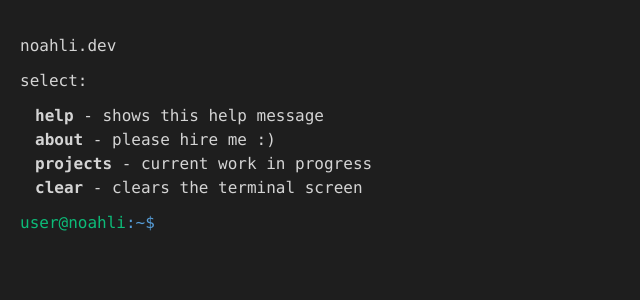
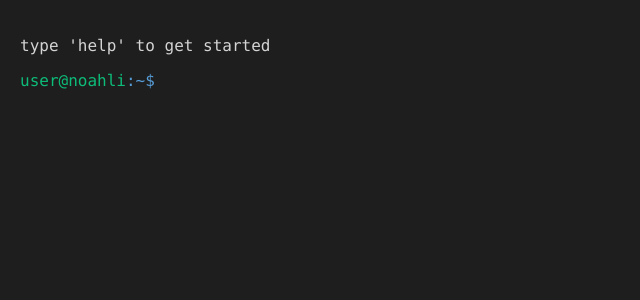
Before and after one commit to NoahLi06/noahli.dev, a React (Vite) app: page / in a window 1280 px wide. Shown: the top 300 px of the page, without its empty margins (0-640 px from the left). Built offline with nearby package versions, Linux system fonts and the light colour scheme.

Commit message:
changed about

```diff
--- a/src/App.tsx
+++ b/src/App.tsx
@@ -15,31 +15,26 @@ const Prompt: React.FC = () => {
 };
 
 function App() {
-  // State for the current input
   const [input, setInput] = useState<string>("");
 
-  // State for the command history. It's an array of React Nodes (JSX)
-  const [history, setHistory] = useState<React.ReactNode[]>([<Help key="0" />]);
-
-  // Refs for the input and terminal window
+  const [history, setHistory] = useState<React.ReactNode[]>([
+    <p key="0">type 'help' to get started</p>,
+  ]);
   const inputRef = useRef<HTMLInputElement>(null);
   const terminalRef = useRef<HTMLDivElement>(null);
 
-  // Focus the input when the component mounts
   useEffect(() => {
     if (inputRef.current) {
       inputRef.current.focus();
     }
   }, []);
 
-  // Scroll to the bottom whenever history changes
   useEffect(() => {
     if (terminalRef.current) {
       terminalRef.current.scrollTop = terminalRef.current.scrollHeight;
     }
   }, [history]);
 
-  // Type the keyboard event
   const handleKeyDown = (e: React.KeyboardEvent<HTMLInputElement>) => {
     if (e.key === "Enter") {
       e.preventDefault();
@@ -47,7 +42,6 @@ function App() {
       const command = input.trim().toLowerCase();
       let output: React.ReactNode;
 
-      // This is the history line that shows what the user typed
       const commandHistoryLine = (
         <div key={history.length}>
           <Prompt /> {input}
@@ -72,13 +66,11 @@ function App() {
           output = <CommandNotFound command={command} />;
       }
 
-      // Add the command and its output to history
       setHistory([...history, commandHistoryLine, output]);
-      setInput(""); // Clear the input
+      setInput("");
     }
   };
 
-  // Focus the input when the user clicks anywhere in the terminal
   const focusInput = () => {
     if (inputRef.current) {
       inputRef.current.focus();
```
